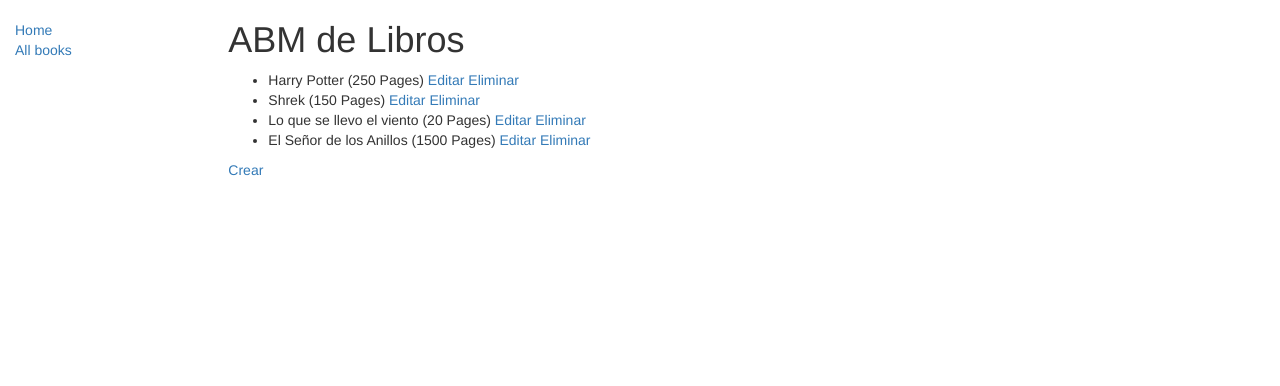
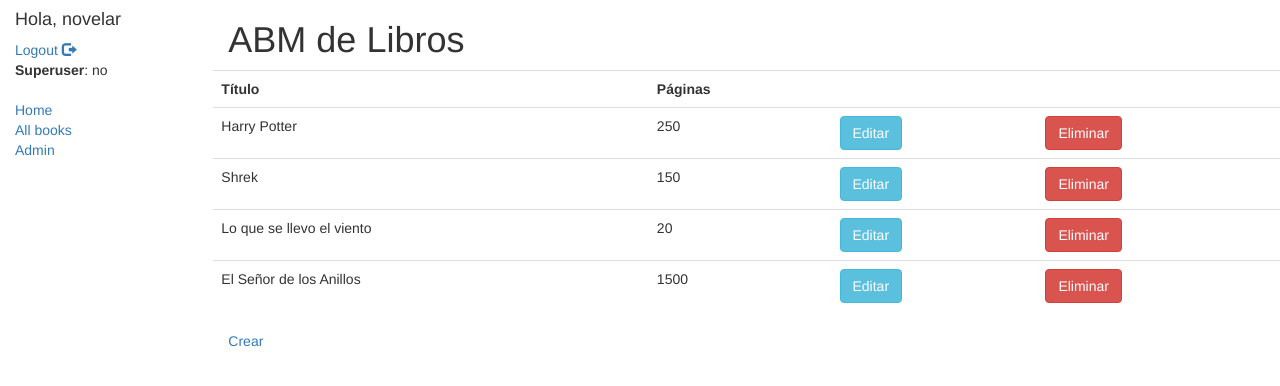
Before and after one commit to ovelarnicolas/djangoapp, a Django app: page /book/ in a window 1280 px wide. Shown: the top 386 px of the page. Run offline with Django 3.2, Linux system fonts and the light colour scheme; a user stored in the database is signed in; data comes from the database, SQL or seed files in the repository; some libraries are stand-ins or nearby versions.

Commit message:
Cambios en la base del html, index, urls y logout

```diff
--- a/book/templates/book/base_generic.html
+++ b/book/templates/book/base_generic.html
@@ -22,13 +22,24 @@
 
         <div class="row">
             <div class="col-sm-2">
-                {% block sidebar %}
+                {% block user %}
+                <h4>Hola, {{ user }}</h4>
+                <a href="{% url 'logout' %}">
+                    Logout
+                    <span class="glyphicon glyphicon-log-out"></span>
+                </a>
+                <p>
+                    <strong>Superuser</strong>:{% if superuser %} si {% else %} no {% endif %}</p>
+                {% endblock %} {% block sidebar %}
                 <ul class="sidebar-nav">
                     <li>
                         <a href="{% url 'home' %}">Home</a>
                     </li>
                     <li>
                         <a href="{% url 'book:book_list' %}">All books</a>
+                    </li>
+                    <li>
+                        <a href="{% url 'admin:index' %}">Admin</a>
                     </li>
                 </ul>
                 {% endblock %}
--- a/book/templates/book/book_list.html
+++ b/book/templates/book/book_list.html
@@ -1,13 +1,27 @@
-{% extends "book/base_generic.html" %} {% block content %}
+{% extends "book/base_generic.html" %}{% block title %}
+<title>Libreria de Nico - ABM</title>{% endblock %} {% block content %}
 <h1>ABM de Libros</h1>
-<ul>
-    {% for book in object_list %}
-    <li>{{ book.name }} ({{ book.pages }} Pages)
-        <a href="{% url 'book:book_edit' book.id %}">Editar</a>
-        <a href="{% url 'book:book_delete' book.id %}">Eliminar</a>
-    </li>
-    {% endfor %}
-</ul>
-
+<div class="row">
+    <table class="table table-hover">
+        <tr>
+            <th>Título</th>
+            <th>Páginas</th>
+            <th></th>
+            <th></th>
+        </tr>
+        {% for book in object_list %}
+        <tr>
+            <td>{{book.name}}</td>
+            <td>{{book.pages}}</td>
+            <td>
+                <a class="btn btn-info" href="{% url 'book:book_edit' book.id %}">Editar</a>
+            </td>
+            <td>
+                <a class="btn btn-danger" href="{% url 'book:book_delete' book.id %}">Eliminar</a>
+            </td>
+        </tr>
+        {% endfor %}
+    </table>
+</div>
 <a href="{% url 'book:book_new' %}">Crear</a>
 {% endblock %}
--- a/djangoApp/urls.py
+++ b/djangoApp/urls.py
@@ -19,6 +19,7 @@ from djangoApp import views
 
 urlpatterns = [
     url(r'^$', views.Home, name='home'),
-    url(r'^admin/', admin.site.urls),
+    url(r'^auth/', include('django.contrib.auth.urls')),
+    url(r'^admin/', admin.site.urls, name='admin'),
     url(r'^book/', include('book.urls', namespace="book")),
 ]
--- a/djangoApp/views.py
+++ b/djangoApp/views.py
@@ -1,8 +1,7 @@
-from django.shortcuts import render, redirect, get_object_or_404
+from django.shortcuts import render, redirect
 from django.http import HttpResponse
 from django.shortcuts import render
 from book.models import Book
-
 
 def Home(request):
 
@@ -13,4 +12,4 @@ def Home(request):
         num_books = Book.objects.all().count()
         num_books_user = Book.objects.filter(user=request.user).count()
     template_name = 'book/index.html'
-    return render(request, template_name, context={'num_books': num_books, 'num_books_user': num_books_user})
+    return render(request, template_name, context={'num_books': num_books, 'num_books_user': num_books_user, 'user': request.user, 'superuser': request.user.is_superuser})
```
Also changed, not shown: book/templates/book/index.html (+20 -9 lines).
